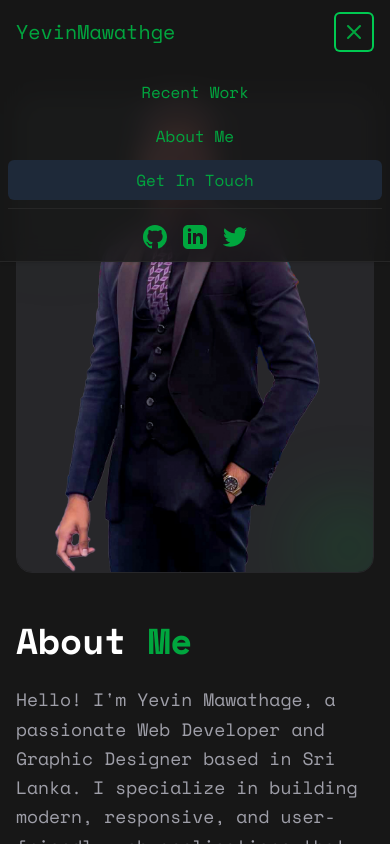
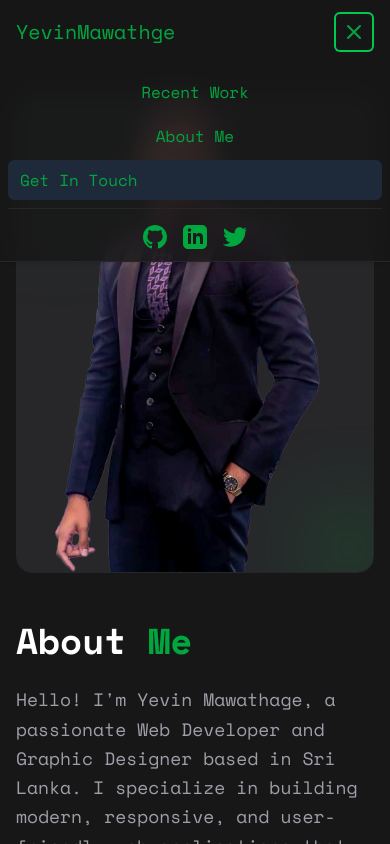
Before and after one commit to YevinMawathage/yevinmawathage.online, a Next.js app in the folder portfolio/: page /about in a window 390 px wide. Both pictures are taken after a click on the button "Open main menu". Shown: the top 844 px of the page. Built offline with nearby package versions, Linux system fonts and the light colour scheme.

Commit message:
Simple Updates

```diff
--- a/portfolio/src/components/AboutMe.tsx
+++ b/portfolio/src/components/AboutMe.tsx
@@ -84,12 +84,12 @@ export function AboutMe() {
 
             {/* CTA */}
             <div className="mt-12">
-              <a
-                href="/contact"
+              <button
+                onClick={() => document.getElementById('contact')?.scrollIntoView({ behavior: 'smooth' })}
                 className="inline-block bg-green-600 hover:bg-green-700 text-white px-8 py-3 rounded-lg transition-colors font-medium"
               >
                 Let&apos;s Work Together
-              </a>
+              </button>
             </div>
           </motion.div>
         </div>
--- a/portfolio/src/components/Navbar.tsx
+++ b/portfolio/src/components/Navbar.tsx
@@ -51,9 +51,12 @@ const Navbar = () => {
             <Link href="/about" className="text-xs sm:text-sm lg:text-base text-green-600 hover:text-green-700 transition-colors duration-300">
               AboutMe
             </Link>
-            <Link href="/contact" className="text-xs sm:text-sm lg:text-base bg-gray-800 text-green-600 px-3 lg:px-4 py-2 rounded-md hover:bg-gray-700 transition-colors duration-300">
+            <button
+              onClick={() => document.getElementById('contact')?.scrollIntoView({ behavior: 'smooth' })}
+              className="text-xs sm:text-sm lg:text-base bg-gray-800 text-green-600 px-3 lg:px-4 py-2 rounded-md hover:bg-gray-700 transition-colors duration-300"
+            >
               Get In Touch
-            </Link>
+            </button>
           </div>
 
           {/* Right: Social Icons */}
@@ -92,7 +95,15 @@ const Navbar = () => {
           <div className="px-2 pt-2 pb-3 space-y-1 sm:px-3 text-center">
             <Link href="/work" className="text-green-600 hover:text-green-700 block px-3 py-2 rounded-md text-base font-medium">Recent Work</Link>
             <Link href="/about" className="text-green-600 hover:text-green-700 block px-3 py-2 rounded-md text-base font-medium">About Me</Link>
-            <Link href="/contact" className="bg-gray-800 text-green-600 block px-3 py-2 rounded-md text-base font-medium">Get In Touch</Link>
+            <button
+              onClick={() => {
+                setIsOpen(false);
+                document.getElementById('contact')?.scrollIntoView({ behavior: 'smooth' });
+              }}
+              className="w-full text-left bg-gray-800 text-green-600 block px-3 py-2 rounded-md text-base font-medium"
+            >
+              Get In Touch
+            </button>
             <div className="border-t border-neutral-800 my-2"></div>
             <div className="flex justify-center space-x-4 pt-2">
                 {socialLinks.map((social) => (
```
